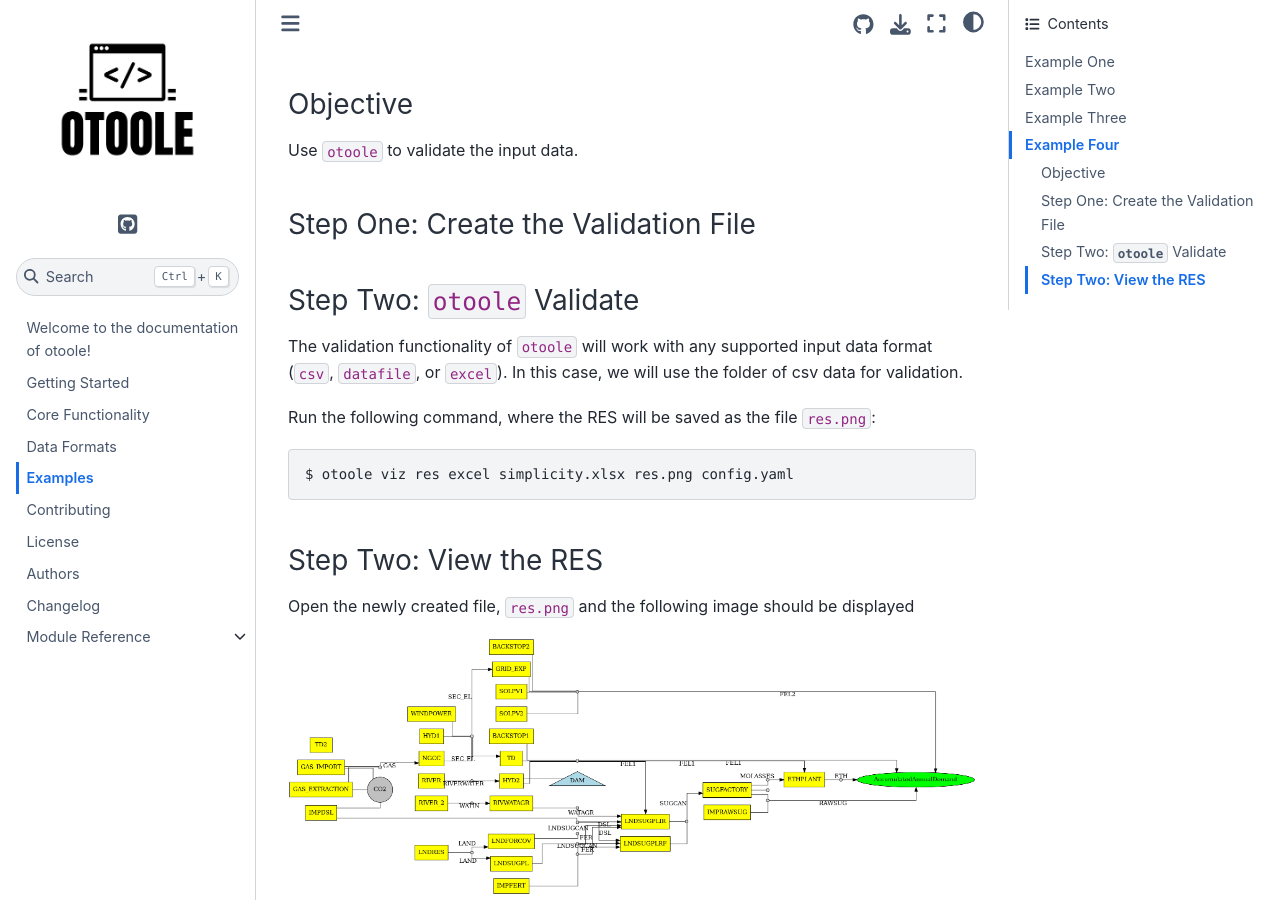
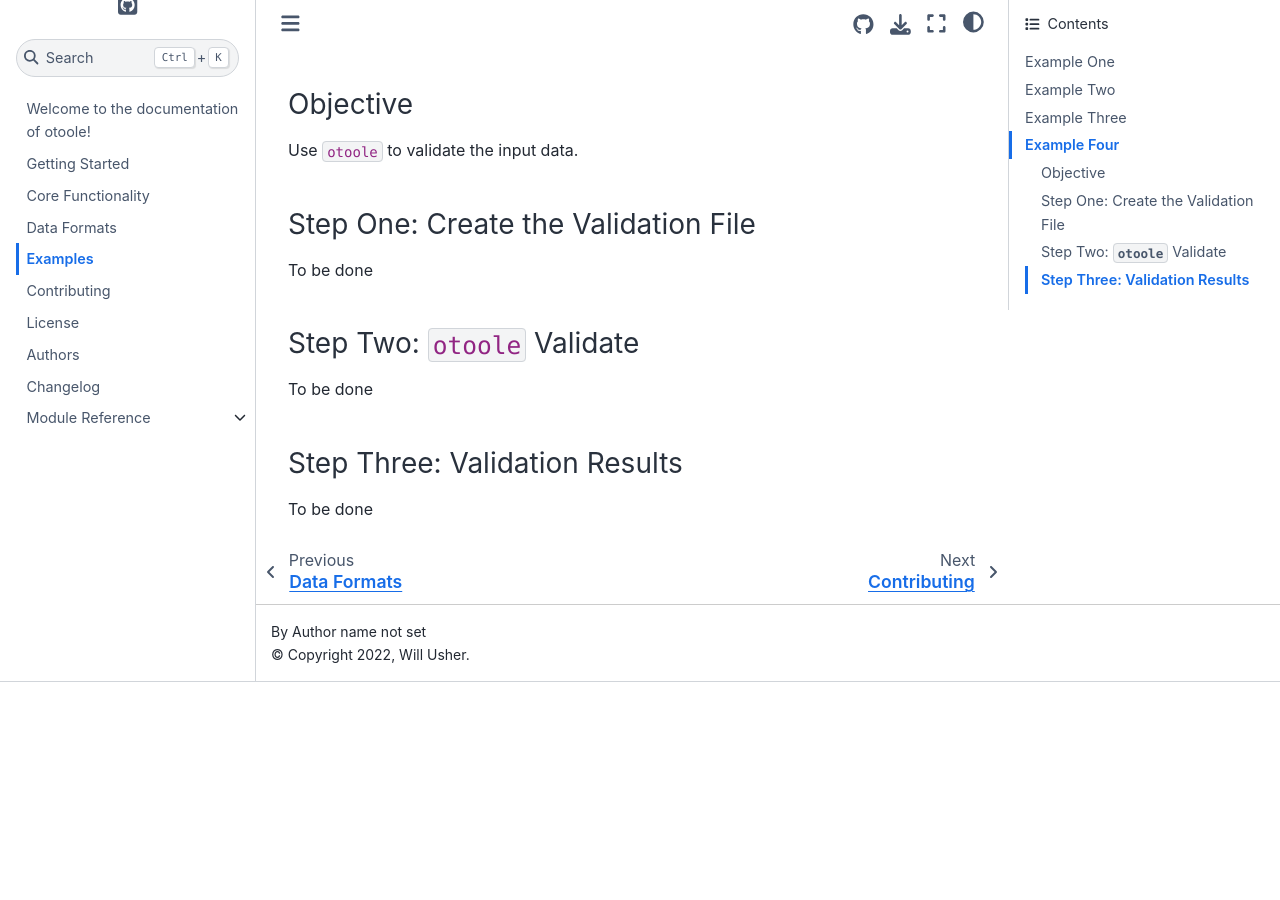
Before and after one commit to OSeMOSYS/otoole, a Sphinx documentation site: the page built from docs/examples.rst, in a window 1280 px wide and 900 px high, scrolled down 3902 px. Built offline with Sphinx 7.4.7 and the Sphinx Book theme 1.1.4, drawn with Linux system fonts in a browser that asks for light colours; after the commit the page ends 4584 px from its top, so only the background shows below that.

Commit message:
updated docs

```diff
--- a/docs/conf.py
+++ b/docs/conf.py
@@ -172,6 +172,11 @@ html_theme_options = {
     "path_to_docs": "docs",
     "use_repository_button": True,
     "use_edit_page_button": True,
+    "extra_navbar":
+        """
+        <p>Theme by the <a href="https://executablebooks.org/en/latest/">Executable Book Project</a></p>
+        <p>Logo by <a href="https://looka.com/">looka.com</a></p>
+        """,
 }
 
 # Add any paths that contain custom themes here, relative to this directory.
--- a/docs/examples.rst
+++ b/docs/examples.rst
@@ -138,24 +138,16 @@ Use ``otoole`` to validate the input data.
 
 Step One: Create the Validation File
 ~~~~~~~~~~~~~~~~~~~~~~~~~~~~~~~~~~~~
-
+To be done
 
 Step Two: ``otoole`` Validate
 ~~~~~~~~~~~~~~~~~~~~~~~~~~~~~~
-The validation functionality of ``otoole`` will work with any supported
-input data format (``csv``, ``datafile``, or ``excel``). In this case, we will
-use the folder of csv data for validation.
+To be done
 
-Run the following command, where the RES will be saved as the file ``res.png``::
+Step Three: Validation Results
+~~~~~~~~~~~~~~~~~~~~~~~~~~~~~~
+To be done
 
-    $ otoole viz res excel simplicity.xlsx res.png config.yaml
-
-Step Two: View the RES
-~~~~~~~~~~~~~~~~~~~~~~
-Open the newly created file, ``res.png`` and the following image should be
-displayed
-
-.. image:: _static/simplicity_res.png
 
 .. _Simplicity: https://github.com/OSeMOSYS/simplicity
 .. _GLPK: https://www.gnu.org/software/glpk/
--- a/docs/functionality.rst
+++ b/docs/functionality.rst
@@ -16,7 +16,7 @@ pre-processing. Anything that happens with the immediate outputs of a solver, su
 the recommended open-source solvers GLPK_, CBC_, or the proprietary solvers CPLEX_ and
 Gurobi_, is called results and post-processing.
 
-.. image:: _static/osemosys_dataflow.png
+.. image:: _static/workflow.png
 
 Configuration File
 ------------------
--- a/docs/index.rst
+++ b/docs/index.rst
@@ -10,7 +10,7 @@ to provide commonly used pre- and post-processing steps when  working with OSeMO
 Specifically, ``otoole`` allows the user to convert between data formats, process solutions,
 and visualise the reference energy system.
 
-.. image:: _static/overview.png
+.. image:: _static/overview_v2.png
 
 Currently, ``otoole`` only supports the GNU MathProg version of OSeMOSYS. We hope to build
 support for other implementations of OSeMOSYS soon. In fact, this is one of the key aims
```
Also changed, not shown: docs/_static/overview_v2.png (added), docs/_static/workflow.png (added), 1 other file.
